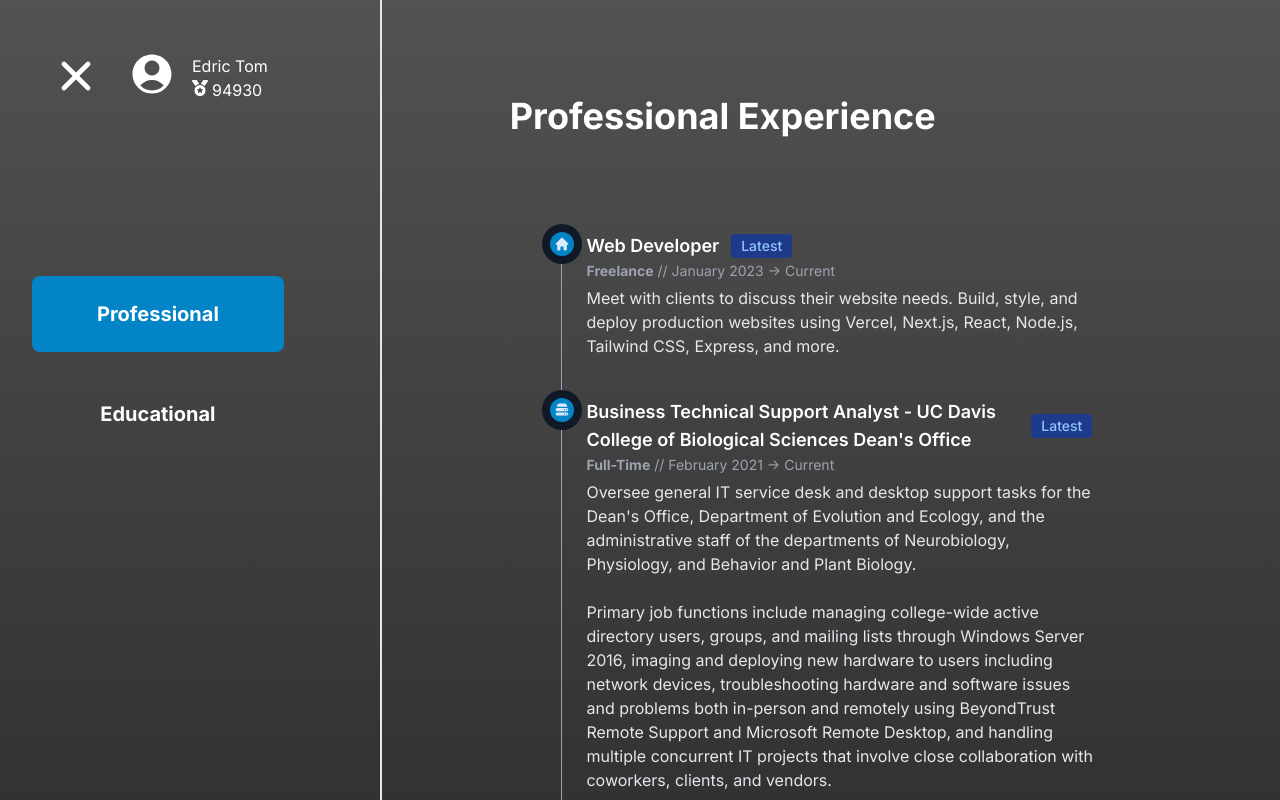
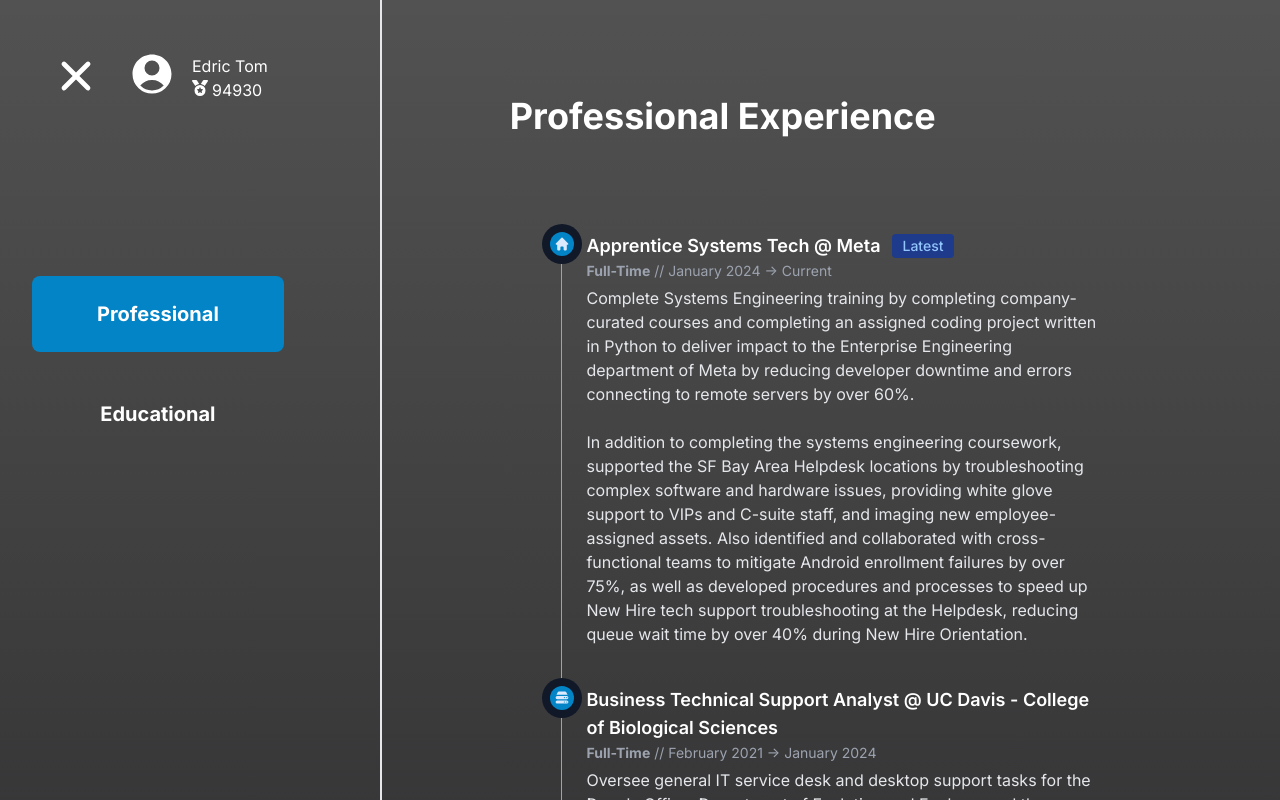
Before and after one commit to edrictom/edrictom.github.io, a Next.js app: page /experience in a window 1280 px wide. Shown: the top 800 px of the page. Built offline with nearby package versions, Linux system fonts and the light colour scheme.

Commit message:
Update job experience, fix background not showing

```diff
--- a/src/app/page.js
+++ b/src/app/page.js
@@ -12,7 +12,7 @@ const stickyScroll = event => {
 
 export default function Home() {
   return (
-    <main onScroll={stickyScroll} className="min-w-full min-h-screen active bg-fixed bg-cover bg-no-repeat bg-center">
+    <main onScroll={stickyScroll} className="min-w-full min-h-screen active bg-fixed bg-cover bg-no-repeat bg-center active-bg">
       <section className="w-full h-screen backdrop-blur-xl flex flex-col justify-center items-start">
         <div className="ml-24 justify-self-center mt-auto">
           <h1 className="font-extrabold text-6xl pb-5">
@@ -26,7 +26,7 @@ export default function Home() {
           <HiChevronDoubleDown />
         </IconContext.Provider>
       </section>
-      <nav id="home" className="w-full h-screen backdrop-blur-sm flex flex-col items-center">
+      <nav id="home" className="w-full h-screen backdrop-blur-lg flex flex-col items-center">
         <Header />
         <MainMenu />
         <SecondaryMenu />
--- a/src/app/projects/page.js
+++ b/src/app/projects/page.js
@@ -27,7 +27,11 @@ export default function Projects() {
         <main className="flex min-w-screen max-w-full min-h-screen max-h-full flex-col md:flex-row">
             <SidebarNav navName={navName} navObject={nav} handleNavClick={handleNavClick} currentSection={currentSection} />
             <section className="min-w-screen max-w-full min-h-screen max-h-full flex-grow">
-                {nav[currentSection]}
+                <section className="flex min-h-screen min-w-screen flex-col">
+                    <h3 className="self-center text-4xl font-semibold mt-16 py-16 px-10 rounded-xl bg-blue-800">
+                        Coming soon...
+                    </h3>
+                </section>
             </section>
         </main>
     );
--- a/src/components/Sections/Experience/educational.js
+++ b/src/components/Sections/Experience/educational.js
@@ -16,7 +16,7 @@ export default function Educational() {
                             Latest
                         </span>
                     </h3>
-                    <time className="block mb-2 text-sm font-normal leading-none text-gray-400">In Progress -&gt; Expected September 2023</time>
+                    <time className="block mb-2 text-sm font-normal leading-none text-gray-400">September 2023</time>
                     <p className="mb-4 text-base font-normal text-gray-200 mr-0 ">
                         Online coding certification program to learn the languages and technologies to become a successful Front-End Engineer. In this course, I have learned the basics of UI and UX design
                         including wireframing and color theory, built fast dynamic sites using JavaScript, React, and Redux, and have completed portfolio projects to show what I have learned.
--- a/src/components/Sections/Experience/professional.js
+++ b/src/components/Sections/Experience/professional.js
@@ -12,15 +12,21 @@ export default function Professional() {
                         <HomeIcon className="w-4 h-4 text-blue-100" />
                     </span>
                     <h3 className="flex items-center mb-1 text-lg font-semibold text-white">
-                        Web Developer
+                        Apprentice Systems Tech @ Meta
                         <span className="text-sm font-medium mr-2 px-2.5 py-0.5 rounded bg-blue-900 text-blue-300 ml-3">
                             Latest
                         </span>
                     </h3>
-                    <p className="block mb-2 text-sm font-normal leading-none text-gray-400"><b>Freelance</b> &#47;&#47; January 2023 -&gt; Current</p>
+                    <p className="block mb-2 text-sm font-normal leading-none text-gray-400"><b>Full-Time</b> &#47;&#47; January 2024 -&gt; Current</p>
                     <p className="mb-4 text-base font-normal text-gray-200 mr-0 ">
-                        Meet with clients to discuss their website needs. Build, style, and deploy production websites using Vercel, Next.js, React,
-                        Node.js, Tailwind CSS, Express, and more.
+                        Complete Systems Engineering training by completing company-curated courses and completing
+                        an assigned coding project written in Python to deliver impact to the Enterprise Engineering department of Meta by
+                        reducing developer downtime and errors connecting to remote servers by over 60%. <br></br><br></br>
+                        In addition to completing the systems engineering coursework, supported the SF Bay Area Helpdesk locations by troubleshooting
+                        complex software and hardware issues, providing white glove support to VIPs and C-suite staff, and imaging new
+                        employee-assigned assets. Also identified and collaborated with cross-functional teams to mitigate Android enrollment
+                        failures by over 75%, as well as developed procedures and processes to speed up New Hire tech support troubleshooting
+                        at the Helpdesk, reducing queue wait time by over 40% during New Hire Orientation.
                     </p>
                 </li>
                 <li className="mb-10 ml-6">
@@ -28,12 +34,9 @@ export default function Professional() {
                         <ServerStackIcon className="w-4 h-4 text-blue-100" />
                     </span>
                     <h3 className="flex items-center mb-1 text-lg font-semibold text-white">
-                        Business Technical Support Analyst - UC Davis College of Biological Sciences Dean&apos;s Office
-                        <span className="text-sm font-medium mr-2 px-2.5 py-0.5 rounded bg-blue-900 text-blue-300 ml-3">
-                            Latest
-                        </span>
+                        Business Technical Support Analyst @ UC Davis - College of Biological Sciences
                     </h3>
-                    <p className="block mb-2 text-sm font-normal leading-none text-gray-400"><b>Full-Time</b> &#47;&#47; February 2021 -&gt; Current</p>
+                    <p className="block mb-2 text-sm font-normal leading-none text-gray-400"><b>Full-Time</b> &#47;&#47; February 2021 -&gt; January 2024</p>
                     <p className="mb-4 text-base font-normal text-gray-200 mr-0 ">
                         Oversee general IT service desk and desktop support tasks for the Dean&apos;s Office, Department of Evolution and Ecology, and the administrative staff of
                         the departments of Neurobiology, Physiology, and Behavior and Plant Biology. <br/><br/> Primary job functions include managing college-wide active directory
--- a/src/components/Sections/Settings/backgound.js
+++ b/src/components/Sections/Settings/backgound.js
@@ -29,7 +29,6 @@ export default function Background() {
                             className="rounded-lg"
                             alt="Background image of an ocean"
                         />
-                        <p className="absolute top-1/2 left-1/2 font-bold text-2xl">Ocean</p>
                     </button>
                 </div>
                 <div className="flex flex-col my-6">
```
